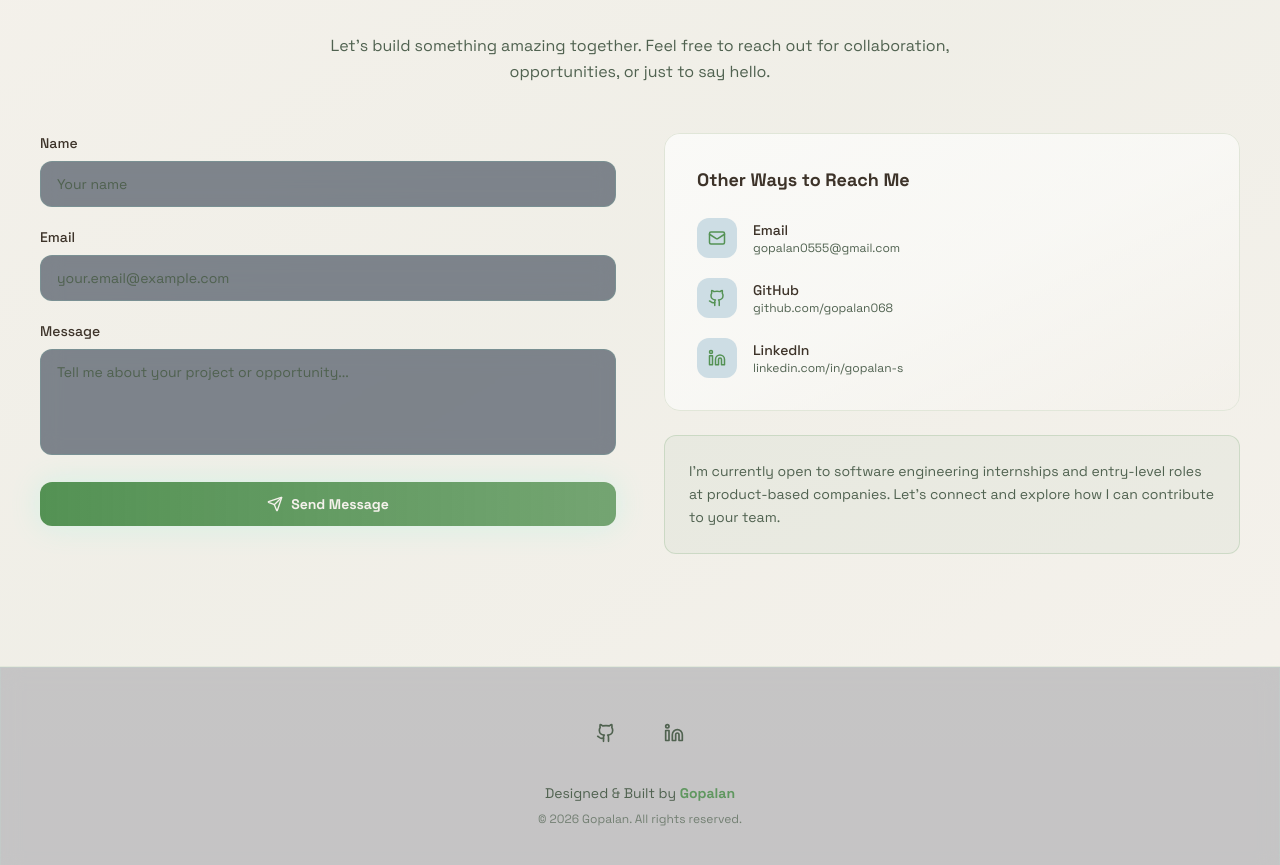
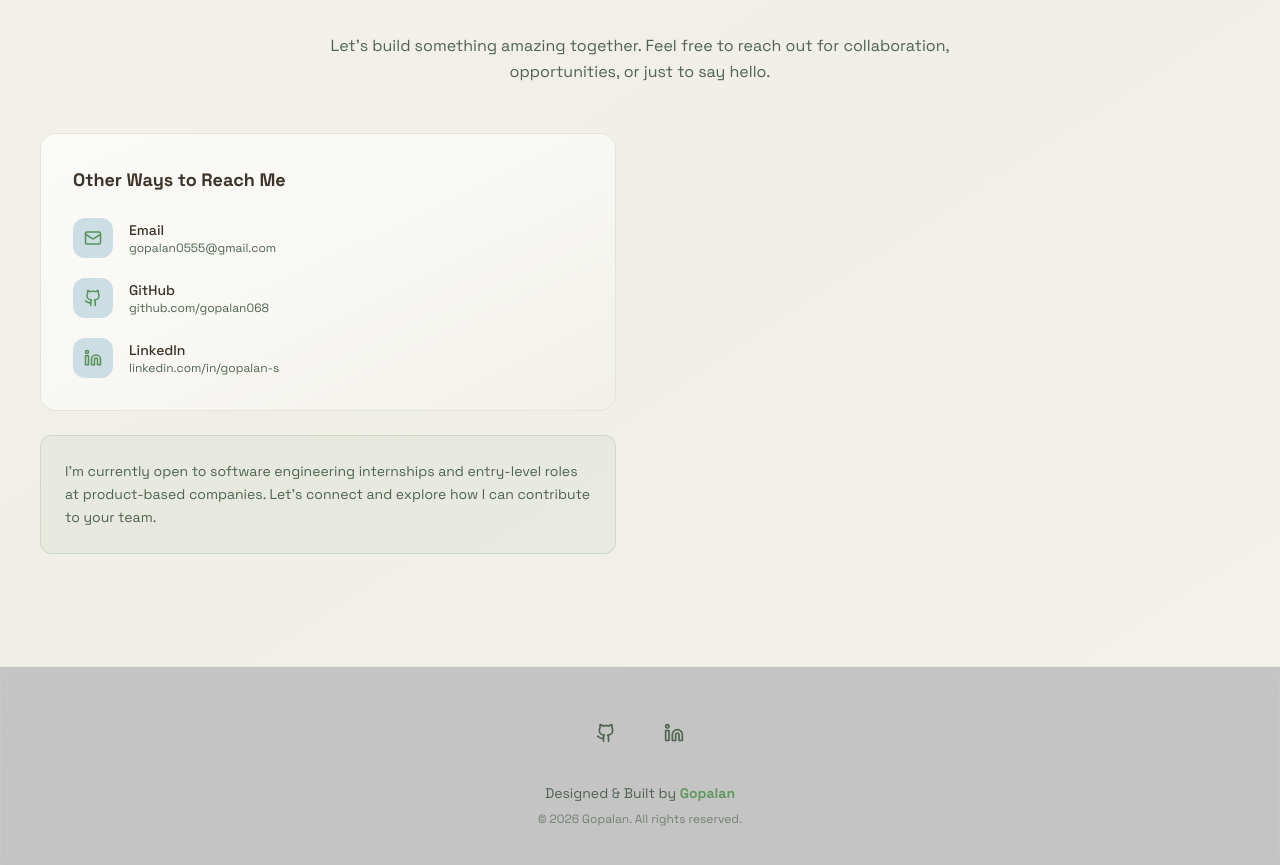
Before and after one commit to gopalan068/v0-portfolio-website, a Next.js app: page / in a window 1280 px wide. Shown: the part 5920-6785 px from the top of the page. Built offline with nearby package versions, Linux system fonts and the light colour scheme.

Commit message:
changed contact section

```diff
--- a/app/globals.css
+++ b/app/globals.css
@@ -49,6 +49,8 @@
     --emerald: 120 27% 45%;
     --sapphire: 200 30% 60%;
     --indigo: 226 20% 53%;
+    /* Softer hover color for natural look */
+    --hover: 120 10% 70%; /* soft grey-green */
   }
 }
 
--- a/components/contact-section.tsx
+++ b/components/contact-section.tsx
@@ -47,64 +47,7 @@ export function ContactSection() {
           className={`grid items-start gap-12 md:grid-cols-2 transition-all duration-700 ${isVisible ? "translate-y-0 opacity-100" : "translate-y-8 opacity-0"}`}
         >
           {/* Contact Form */}
-          <form onSubmit={handleSubmit} className="flex flex-col gap-5">
-            <div>
-              <label
-                htmlFor="name"
-                className="mb-2 block text-sm font-medium text-foreground"
-              >
-                Name
-              </label>
-              <input
-                type="text"
-                id="name"
-                name="name"
-                required
-                className="w-full rounded-xl border border-primary/20 bg-card/50 glass px-4 py-3 text-sm text-foreground placeholder:text-muted-foreground focus:border-primary focus:outline-none focus:ring-2 focus:ring-primary/30 transition-all duration-300 hover:border-primary/30"
-                placeholder="Your name"
-              />
-            </div>
-            <div>
-              <label
-                htmlFor="email"
-                className="mb-2 block text-sm font-medium text-foreground"
-              >
-                Email
-              </label>
-              <input
-                type="email"
-                id="email"
-                name="email"
-                required
-                className="w-full rounded-xl border border-primary/20 bg-card/50 glass px-4 py-3 text-sm text-foreground placeholder:text-muted-foreground focus:border-primary focus:outline-none focus:ring-2 focus:ring-primary/30 transition-all duration-300 hover:border-primary/30"
-                placeholder="your.email@example.com"
-              />
-            </div>
-            <div>
-              <label
-                htmlFor="message"
-                className="mb-2 block text-sm font-medium text-foreground"
-              >
-                Message
-              </label>
-              <textarea
-                id="message"
-                name="message"
-                rows={4}
-                required
-                className="w-full resize-none rounded-xl border border-primary/20 bg-card/50 glass px-4 py-3 text-sm text-foreground placeholder:text-muted-foreground focus:border-primary focus:outline-none focus:ring-2 focus:ring-primary/30 transition-all duration-300 hover:border-primary/30"
-                placeholder="Tell me about your project or opportunity..."
-              />
-            </div>
-            <button
-              type="submit"
-              className="group relative inline-flex items-center justify-center gap-2 rounded-xl bg-gradient-to-r from-primary to-primary/80 px-6 py-3 text-sm font-bold text-primary-foreground shadow-glow transition-all duration-300 hover:shadow-glow-lg hover:scale-105 disabled:opacity-50 disabled:cursor-not-allowed"
-            >
-              <div className="absolute inset-0 rounded-xl bg-gradient-to-r from-primary/50 to-primary/30 opacity-0 blur transition-all duration-300 group-hover:opacity-100" />
-              <Send size={16} className="relative z-10" />
-              <span className="relative z-10">{isSubmitted ? "Message Sent!" : "Send Message"}</span>
-            </button>
-          </form>
+            {/* Contact Form Removed as per request */}
 
           {/* Contact Info */}
           <div className="flex flex-col gap-6">
```
